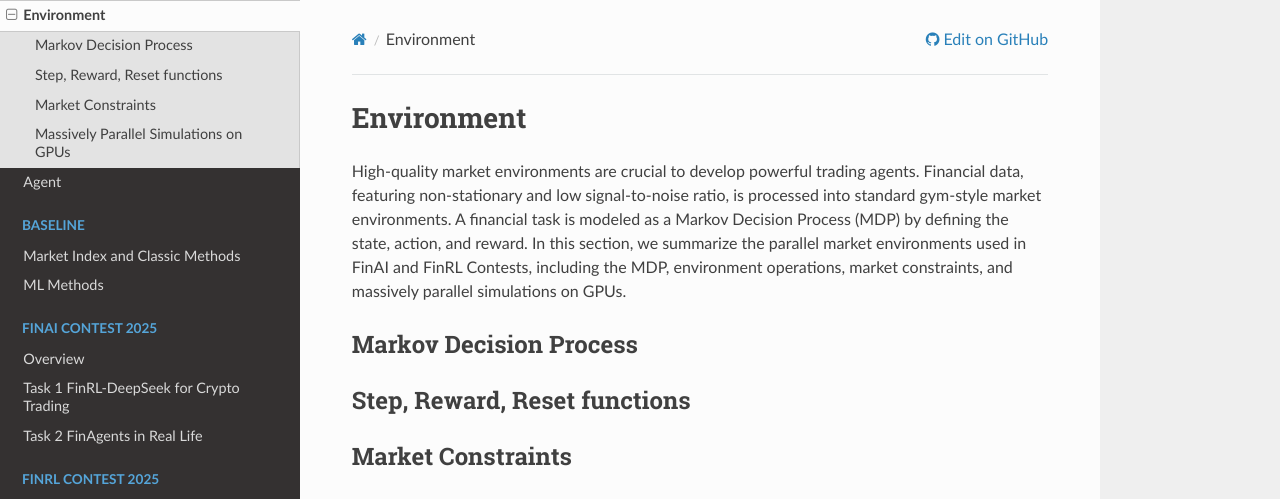
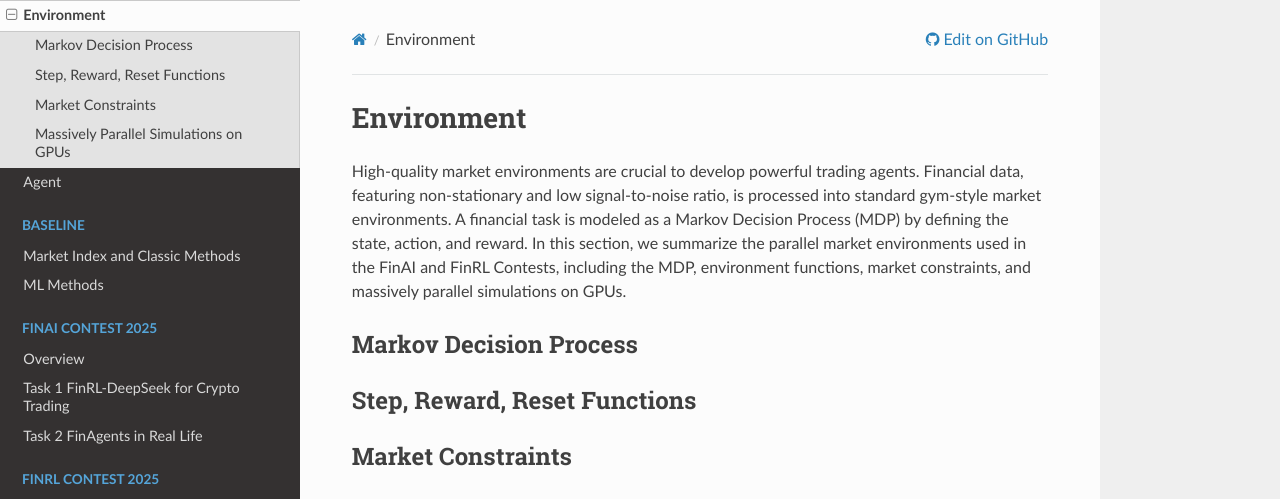
Before and after one commit to Xingyu025/FinAI-Contest, a Sphinx documentation site: the page built from docs/source/intro/env.rst, in a window 1280 px wide. Shown: the top 499 px of the page. Built offline with Sphinx 7.4.7 and the Read the Docs theme 3.1.0, drawn with Linux system fonts in a browser that asks for light colours.

Commit message:
Update env.rst

```diff
--- a/docs/source/intro/env.rst
+++ b/docs/source/intro/env.rst
@@ -2,7 +2,7 @@
 Environment
 =============================
 
-High-quality market environments are crucial to develop powerful trading agents. Financial data, featuring non-stationary and low signal-to-noise ratio, is processed into standard gym-style  market environments. A financial task is modeled as a Markov Decision Process (MDP) by defining the state, action, and reward. In this section, we summarize the parallel market environments used in FinAI and FinRL Contests, including the MDP, environment operations, market constraints, and massively parallel simulations on GPUs.
+High-quality market environments are crucial to develop powerful trading agents. Financial data, featuring non-stationary and low signal-to-noise ratio, is processed into standard gym-style  market environments. A financial task is modeled as a Markov Decision Process (MDP) by defining the state, action, and reward. In this section, we summarize the parallel market environments used in the FinAI and FinRL Contests, including the MDP, environment functions, market constraints, and massively parallel simulations on GPUs.
 
 
 Markov Decision Process
@@ -10,7 +10,7 @@ Markov Decision Process
 
 
 
-Step, Reward, Reset functions
+Step, Reward, Reset Functions
 --------------------------------
 
 
```
